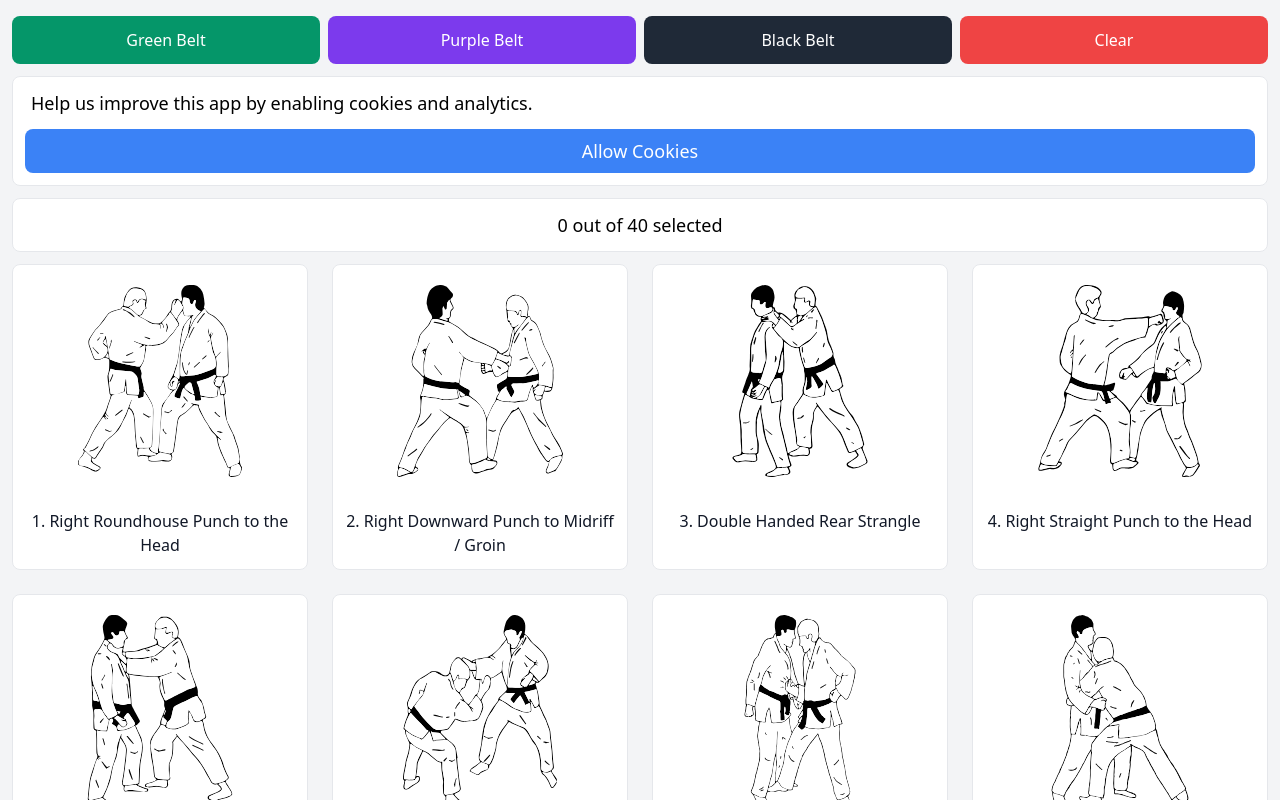
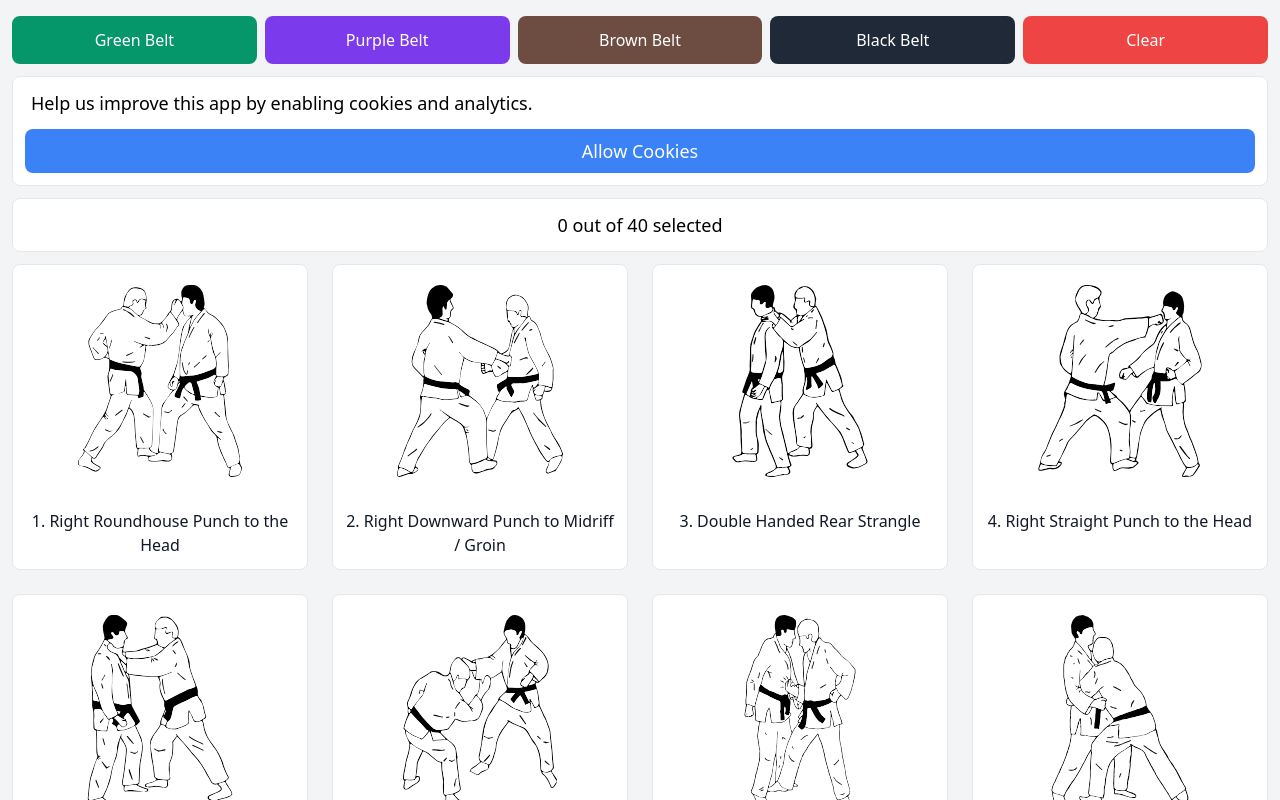
Before and after one commit to fraserbenjamin/syllabus, a React (Create React App) app: page / in a window 1280 px wide. Built offline with nearby package versions, Linux system fonts and the light colour scheme.

Commit message:
Added brownbelt

```diff
--- a/src/assets/randomAttacks/groups.ts
+++ b/src/assets/randomAttacks/groups.ts
@@ -16,6 +16,14 @@ export const groups = [
     "attacks": [1, 2, 3, 4, 5, 6, 7, 8, 9, 10, 11, 12, 13, 14, 15, 16, 17, 18, 19, 20]
   },
   {
+    "title": "Brown Belt",
+    "baseColour": "bg-brown-600",
+    "hoverColour": "hover:bg-brown-700",
+    "borderColour": "border-brown-600",
+    "textColour": "text-white",
+    "attacks": [1, 2, 3, 4, 5, 6, 7, 8, 9, 10, 11, 12, 13, 14, 15, 16, 17, 18, 19, 20, 21, 22, 23, 24, 25, 26, 27, 28, 29, 30]
+  },
+  {
     "title": "Black Belt",
     "baseColour": "bg-gray-800",
     "hoverColour": "hover:bg-gray-900",
--- a/tailwind.config.js
+++ b/tailwind.config.js
@@ -1,16 +1,30 @@
 module.exports = {
-  purge: ['./src/**/*.{js,jsx,ts,tsx}', './public/index.html'],
+  purge: ["./src/**/*.{js,jsx,ts,tsx}", "./public/index.html"],
   darkMode: false, // or 'media' or 'class'
   theme: {
-    extend: {},
+    extend: {
+      colors: {
+        brown: {
+          100: "#F7F6F2",
+          200: "#EFEDE7",
+          300: "#a1887f",
+          400: "#8d6e63",
+          500: "#795548",
+          600: "#6d4c41",
+          700: "#5d4037",
+          800: "#4e342e",
+          900: "#3e2723",
+        },
+      },
+    },
   },
   variants: {
     extend: {
-      opacity: ['disabled'],
-      backgroundColor: ['disabled'],
-      textColor: ['disabled'],
-      cursor: ['disabled'],
+      opacity: ["disabled"],
+      backgroundColor: ["disabled"],
+      textColor: ["disabled"],
+      cursor: ["disabled"],
     },
   },
   plugins: [],
-}
+};
```
Also changed, not shown: 1 other file (tests, documents, lock files or other folders).
